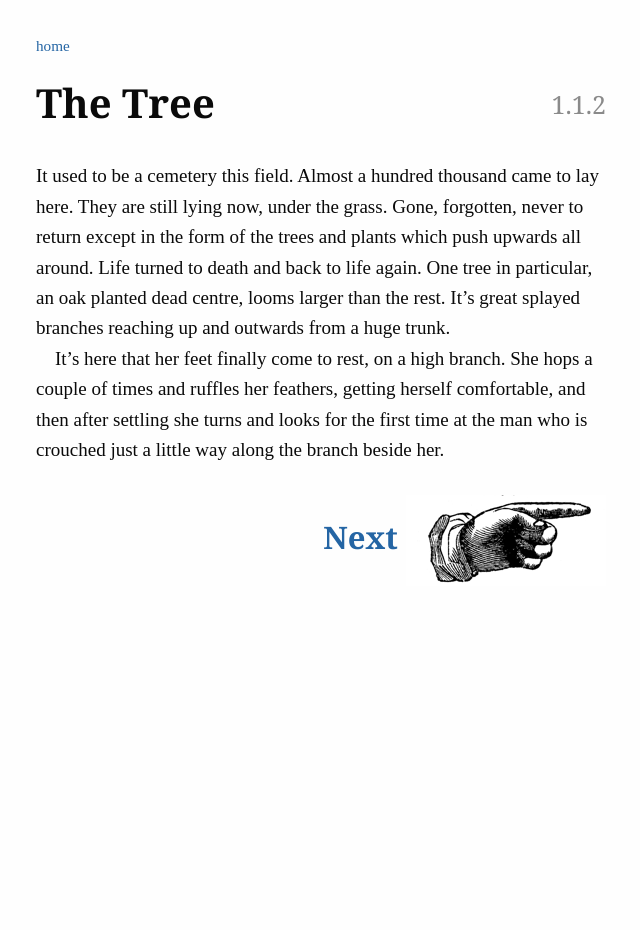
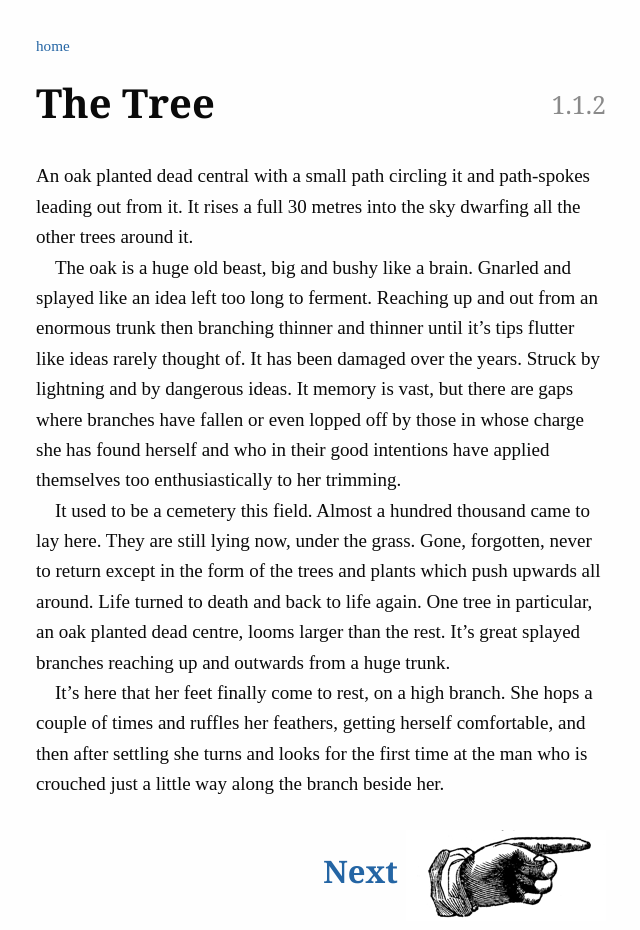
Before and after one commit to morganesque/midnight-train-to-georgia, a Jekyll site: the page built from chap/tree.md, in a window 1280 px wide. Shown: the whole page, without its empty margins (319-959 px from the left). Built offline with Jekyll 4.4.1, drawn with Linux system fonts in a browser that asks for light colours; some web fonts are replaced; before the commit the page ends 900 px from its top, so only the background shows below that.

Commit message:
Bit of tree.

```diff
--- a/chap/tree.md
+++ b/chap/tree.md
@@ -6,6 +6,10 @@ num: 1.1.2
 next: man
 ---
 
+An oak planted dead central with a small path circling it and path-spokes leading out from it. It rises a full 30 metres into the sky dwarfing all the other trees around it.
+
+The oak is a huge old beast, big and bushy like a brain. Gnarled and splayed like an idea left too long to ferment. Reaching up and out from an enormous trunk then branching thinner and thinner until it's tips flutter like ideas rarely thought of. It has been damaged over the years. Struck by lightning and by dangerous ideas. It memory is vast, but there are gaps where branches have fallen or even lopped off by those in whose charge she has found herself and who in their good intentions have applied themselves too enthusiastically to her trimming.
+
 It used to be a cemetery this field. Almost a hundred thousand came to lay here. They are still lying now, under the grass. Gone, forgotten, never to return except in the form of the trees and plants which push upwards all around. Life turned to death and back to life again. One tree in particular, an oak planted dead centre, looms larger than the rest. It's great splayed branches reaching up and outwards from a huge trunk.
 
 It's here that her feet finally come to rest, on a high branch. She hops a couple of times and ruffles her feathers, getting herself comfortable, and then after settling she turns and looks for the first time at the man who is crouched just a little way along the branch beside her.
```
